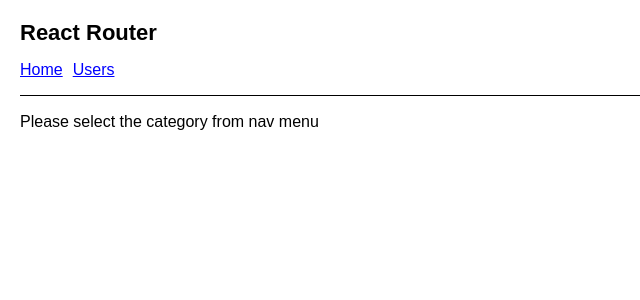
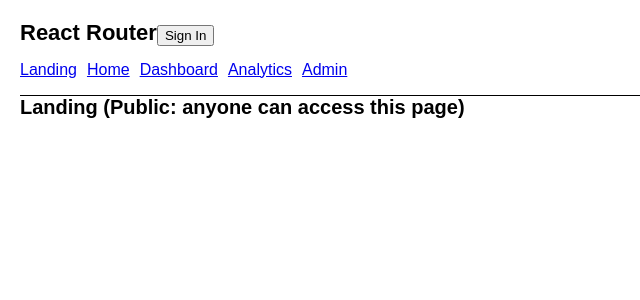
Before and after one commit to piyushdhamecha/weltec-react-3, a React (Create React App) app: page / in a window 1280 px wide. Shown: the top 300 px of the page, without its empty margins (0-640 px from the left). Built offline with nearby package versions, Linux system fonts and the light colour scheme.

Commit message:
Protected routing

```diff
--- a/src/ReactRouter/Navigation.js
+++ b/src/ReactRouter/Navigation.js
@@ -17,6 +17,7 @@
     >
       <NavLink to="/home" style={style}>Home</NavLink>
       <NavLink to="/users" style={style}>Users</NavLink>
+      <NavLink to="/about" style={style}>About</NavLink>
     </nav>
   );
 };
--- a/src/ReactRouter/ReactRouter.js
+++ b/src/ReactRouter/ReactRouter.js
@@ -1,85 +1,106 @@
-import { Link, Outlet, Route, Routes, useNavigate } from "react-router-dom";
-import Home from "./Home";
-import Layout from "./Layout";
-import Navigation from "./Navigation";
-import NoMatch from "./NoMatch";
-import Users from "./Users";
-import userData from './userData'
-import User from "./User";
 import { useState } from "react";
+import { Routes, Route, Link, Navigate, Outlet } from "react-router-dom";
 
-const ReactRouter = () => {
-  const [users, setUsers] = useState(userData);
-  const navigate = useNavigate()
+const App = () => {
+  const [user, setUser] = useState(null);
 
-  const handleRemoveUser = (userId) => {
-    setUsers((state) => state.filter((user) => user.id !== userId));
-
-    navigate('/users')
-
-    // if(role === 'admin'){
-    //   navigate('/admin-dashboard')
-    // } else if(role === 'teacher'){
-    //   navigate('/teacher-dashboard')
-    // } else if(role === 'student'){
-    //   navigate('/student-dashboard')
-    // }
-  };
-
+  const handleLogin = () =>
+    setUser({
+      id: "1",
+      name: "robin",
+      permissions: ["analyze"],
+      role: ["admin"],
+    });
+  const handleLogout = () => setUser(null);
 
   return (
     <>
-      <h1>React Router</h1>
+      <h1>
+        React Router
+        {user ? (
+          <button onClick={handleLogout}>Sign Out</button>
+        ) : (
+          <button onClick={handleLogin}>Sign In</button>
+        )}
+      </h1>
+
       <Navigation />
 
       <Routes>
-        <Route element={<Layout />}>
+        <Route index element={<Landing />} />
+        <Route path="landing" element={<Landing />} />
+        <Route element={<ProtectedRoute isAllowed={user} />}>
+          <Route path="home" element={<Home />} />
+          <Route path="dashboard" element={<Dashboard />} />
           <Route
-            index
-            element={<div>Please select the category from nav menu</div>}
+            path="analytics"
+            element={
+              <ProtectedRoute
+                redirectPath="/home"
+                isAllowed={!!user && user.permissions.includes("analyze")}
+              >
+                <Analytics />
+              </ProtectedRoute>
+            }
           />
-          <Route path="home" element={<Home />} />
-          {/* <Route path="admin-dashboard" element={<AdminDashabord />} />
-          <Route path="teacher-dashboard" element={<TeacherDashboard />} />
-          <Route path="student-dashboard" element={<StudentDashboard />} /> */}
-          <Route path="users" element={<Users users={users} />}>
-            <Route path=":userId" element={<User onRemoveUser={handleRemoveUser} />} />
-            {/*
-              url: http://localhost:3000/users/1
-              userId="test"
-            */}
-
-            {/* <Route
-              path="profile"
-              element={
-                <div>
-                  User profile
-                  <div>
-                    <Link to={`/users/profile/about`}>About</Link>
-                    <Outlet />
-                  </div>
-                </div>
-              }
-            >
-              <Route path="about" element={<div>User about detail</div>} />
-            </Route> */}
-          </Route>
-          <Route path="*" element={<NoMatch />} />
+          <Route path="admin" element={<Admin />} />
         </Route>
+        <Route path="*" element={<p>There's nothing here: 404!</p>} />
       </Routes>
-
-      {/*
-      /home => <Home />
-      /user => <Users />
-
-      <h1>React Router</h1>
-      <Navigation />
-        <Layout>
-          <Home />
-        </Layout>
-      */}
     </>
   );
 };
 
-export default ReactRouter;
+export default App;
+
+const Navigation = () => (
+  <nav
+    style={{
+      borderBottom: "solid 1px",
+      paddingBottom: "1rem",
+      display: "flex",
+      gap: "10px",
+    }}
+  >
+    <Link to="/landing">Landing</Link>
+    <Link to="/home">Home</Link>
+    <Link to="/dashboard">Dashboard</Link>
+    <Link to="/analytics">Analytics</Link>
+    <Link to="/admin">Admin</Link>
+  </nav>
+);
+
+const Landing = () => {
+  return <h2>Landing (Public: anyone can access this page)</h2>;
+};
+
+const Home = () => {
+  return <h2>Home (Protected: authenticated user required)</h2>;
+};
+
+const Dashboard = () => {
+  return <h2>Dashboard (Protected: authenticated user required)</h2>;
+};
+
+const Analytics = () => {
+  return (
+    <h2>
+      Analytics (Protected: authenticated user with permission 'analyze'
+      required)
+    </h2>
+  );
+};
+
+const Admin = () => {
+  return (
+    <h2>Admin (Protected: authenticated user with role 'admin' required)</h2>
+  );
+};
+
+const ProtectedRoute = ({ isAllowed, children, redirectPath = "/landing" }) => {
+  if (!isAllowed) {
+    return <Navigate to={redirectPath} replace />;
+  }
+
+  return children ? children : <Outlet />;
+};
```
Also changed, not shown: src/ReactRouter/About.js (added, +25 -0 lines), src/ReactRouter/ReactRouter_old.js (added, +87 -0 lines).
